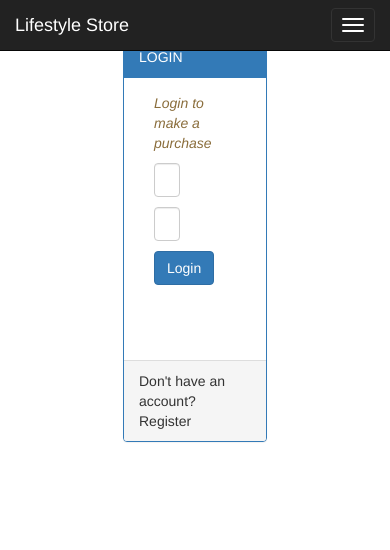
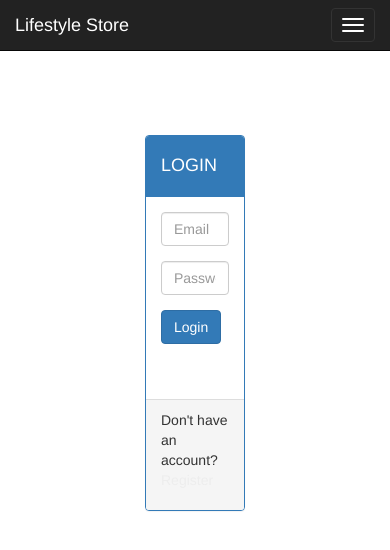
Before and after one commit to tiwari1302/Project-Lifestyle-Store, a PHP site: page /login.html in a window 390 px wide. Shown: the top 550 px of the page. Run offline with PHP 8.4, Linux system fonts and the light colour scheme; some libraries are stand-ins or nearby versions.

Commit message:
sign in panel and form fixed

```diff
--- a/css/login.css
+++ b/css/login.css
@@ -40,20 +40,5 @@ a{
  text-decoration: none;
 }
 
-
-.panel{
-margin: auto;
-margin-top: 10%;
-width: 40%;
-}
-
-.panel-heading{
-background-color:#0099FF;
-}
-
-.shashank{
-width: 35%;
-}
-
-.form-text-cus{
-width: 85%;}
+.main-box-cus{
+margin-top: 135px;}
--- a/login.html
+++ b/login.html
@@ -27,23 +27,28 @@
         	</div>
     	</div>
     </nav>
-	<div class="container">
-	<div class="panel panel-primary">
-			<div class="panel-heading">LOGIN</div>
+
+	<div class="container main-box-cus">
+            <div class="row">
+                <div class="col-xs-4 col-xs-offset-4">
+                    <div class="panel panel-primary" >
+                        <div class="panel-heading">
+                            <h4>LOGIN</h4>
+                        </div>
                         <div class="panel-body">
-					<div class="container">
-						<p class="text-warning"><i>Login to make a purchase</i></p>
-						<form class="shashank">
-						 <div class="form-text-cus">
-							<input type="text" placeholder="Email" class="form-control"><p></p>
-							<input type="text" placeholder="Password"  class="form-control"><p></p>
-							<input type="submit" value="Login" class="btn btn-primary">
+                            <form>
+                                <div class="form-group">
+                                    <input type="email" class="form-control"  placeholder="Email" name="e-mail" required = "true">
                                 </div>
-						</form>
+                                <div class="form-group">
+                                    <input type="password" class="form-control" placeholder="Password" name="password" required = "true">
+                                </div>
+                                <button type="submit" name="submit" class="btn btn-primary">Login</button><br><br>
+                            </form><br/>
+                        </div>
+                        <div class="panel-footer"><p>Don't have an account? <a href="#">Register</a></p></div>
                     </div>
                 </div>
-			<br><br><br>
-			<div class="panel-footer">Don't have an account? Register</div>
             </div>
         </div>
 </body>
```
Also changed, not shown: index.html (line endings or trailing spaces). Lines whose indentation alone changed are shown as unchanged.
